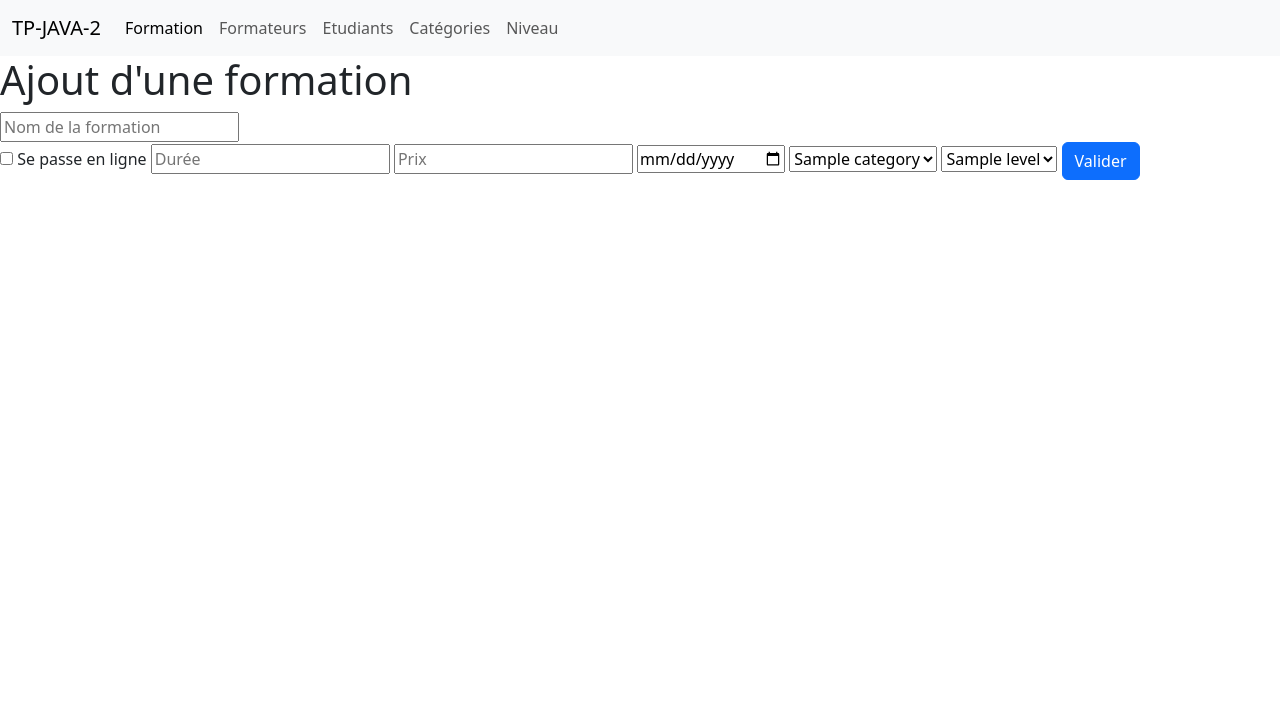
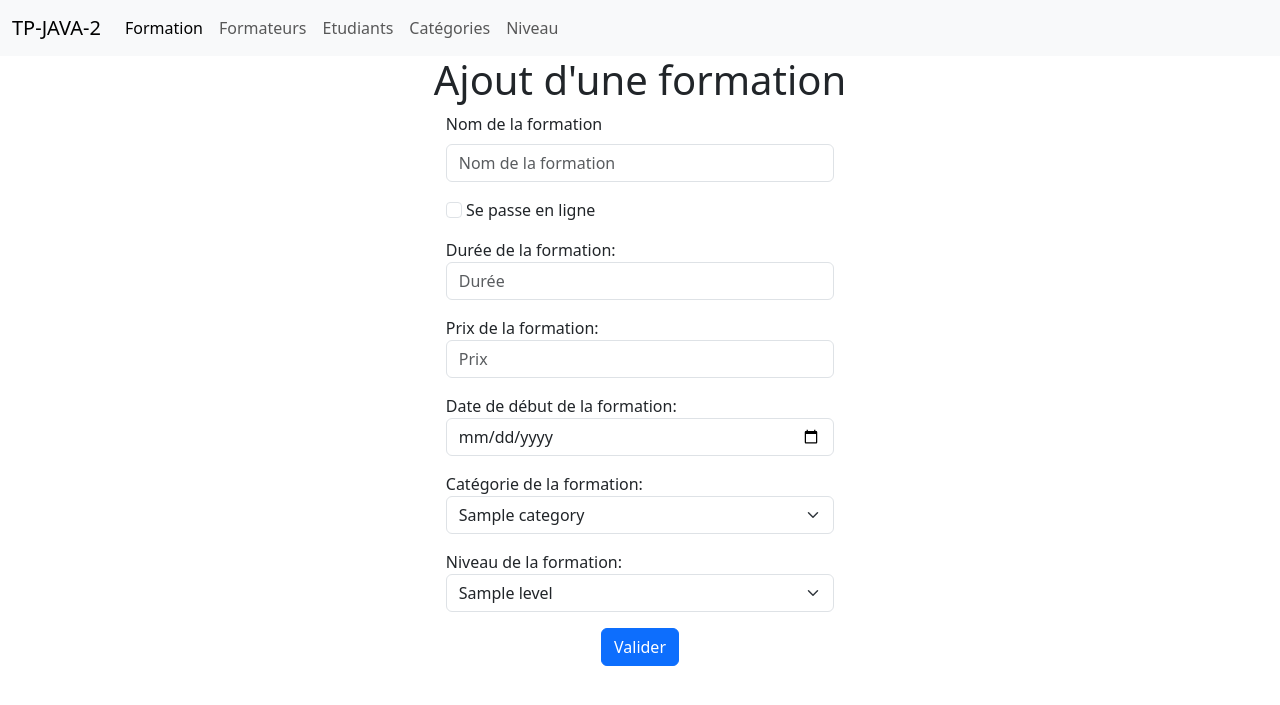
Before and after one commit to BBareille/TP-JAVA-2, a Spring Boot app: page /addTraining in a window 1280 px wide. Shown: the top 705 px of the page. Run offline with Spring Boot 4, Linux system fonts and the light colour scheme; tables that the repository leaves empty hold one stand-in row (values such as "Sample post").

Commit message:
fix form for training

```diff
--- a/src/main/resources/templates/training/trainingForm.html
+++ b/src/main/resources/templates/training/trainingForm.html
@@ -7,33 +7,55 @@
 </head>
 <body>
 <div th:replace="_fragments/navbar :: navbar"></div>
+
+<div class="d-flex justify-content-center">
+
 <form method="post" th:object="${training}" action="http://localhost:8080/addTraining">
     <h1>Ajout d'une formation</h1>
+
+    <div class="container">
       <input hidden th:field="${training.id}" name="id">
-    <div>
-      <input placeholder="Nom de la formation" name="name" th:field="${training.name}">
+      <div class="mb-3">
+        <label class="form-label">Nom de la formation</label>
+        <input class="form-control" placeholder="Nom de la formation" name="name" th:field="${training.name}">
       </div>
-      <input th:field="${training.online}" id="online" type="checkbox" name="online">
-      <label for="online">Se passe en ligne</label>
-    <input th:field="${training.duration}" placeholder="Durée" type="number" name="duration"/>
-    <input th:field="${training.price}" placeholder="Prix" type="number" name="price"/>
-    <input th:field="${training.startAt}" placeholder="Date de début" type="date" name="date"/>
-
-    <select th:field="${training.category}" name="category">
+      <div class="mb-3">
+        <input class="form-check-input" th:field="${training.online}" id="online" type="checkbox" name="online">
+        <label class="form-check-label" for="online">Se passe en ligne</label>
+      </div>
+      <div class="form-group mb-3">
+        <label class="form-check-label">Durée de la formation: </label>
+        <input class="form-control" th:field="${training.duration}" placeholder="Durée" type="number" name="duration"/>
+      </div>
+      <div class="form-group mb-3">
+        <label class="form-check-label">Prix de la formation: </label>
+        <input class="form-control" th:field="${training.price}" placeholder="Prix" type="number" name="price"/>
+      </div>
+      <div class="mb-3">
+        <label class="form-check-label">Date de début de la formation: </label>
+        <input class="form-control" th:field="${training.startAt}" placeholder="Date de début" type="date" name="date"/>
+      </div>
+      <div class="form-group mb-3">
+      <label class="form-check-label">Catégorie de la formation: </label>
+      <select class="form-select" th:field="${training.category}" name="category">
         <th:block th:each="category : ${categoryList}">
           <option th:value="${category.getId()}" th:text="${category.getName()}"></option>
         </th:block>
       </select>
-
-    <select th:field="${training.level}" name="level">
+      </div>
+      <div class="form-group mb-3">
+        <label class="form-check-label">Niveau de la formation: </label>
+      <select class="form-select" th:field="${training.level}" name="level">
         <th:block th:each="level : ${levelList}">
           <option th:value="${level.getId()}" th:text="${level.getName()}"></option>
         </th:block>
       </select>
-
+      </div>
+      <div class="d-flex justify-content-center">
         <button class="btn btn-primary" type="submit">Valider</button>
-
+      </div>
+    </div>
   </form>
-
+</div>
 </body>
 </html>
```
Lines whose indentation alone changed are shown as unchanged.
